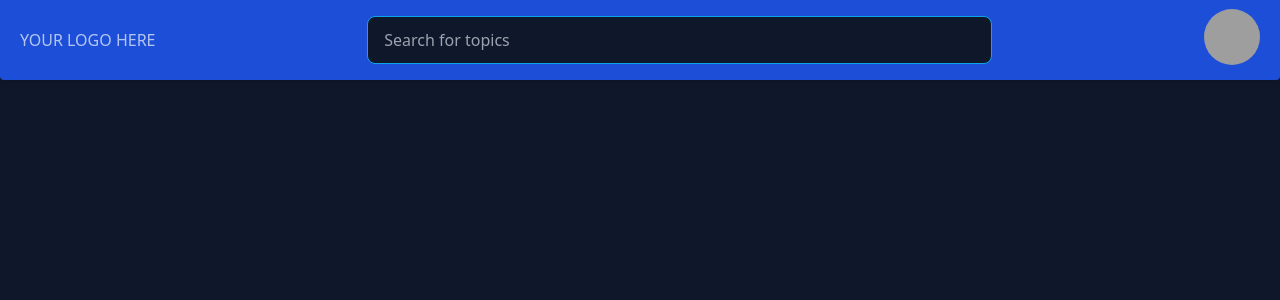
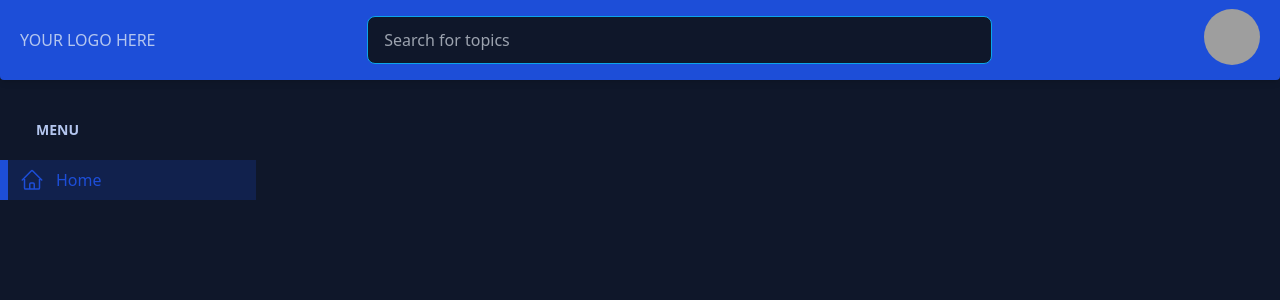
Before and after one commit to serzhan181/reclone, a Next.js app: page / in a window 1280 px wide. Shown: the top 300 px of the page. Built offline with nearby package versions, Linux system fonts and the light colour scheme; grey boxes are pictures that could not be loaded.

Commit message:
add sidebar

```diff
--- a/package.json
+++ b/package.json
@@ -9,9 +9,11 @@
     "lint": "next lint"
   },
   "dependencies": {
+    "@heroicons/react": "^2.0.16",
     "@types/node": "18.14.1",
     "@types/react": "18.0.28",
     "@types/react-dom": "18.0.11",
+    "classnames": "^2.3.2",
     "daisyui": "^2.51.1",
     "eslint": "8.35.0",
     "eslint-config-next": "13.2.1",
--- a/src/app/layout.tsx
+++ b/src/app/layout.tsx
@@ -1,4 +1,5 @@
 import { Header } from "@/components/header";
+import { SidebarMenu } from "@/components/sidebar-menu";
 import "./globals.css";
 
 export const metadata = {
@@ -15,9 +16,12 @@ export default function RootLayout({
     <html lang="en">
       <body>
         <Header />
-        <main className="flex justify-center mt-20">
-          <div className="container pt-10">{children}</div>
-        </main>
+        <div className="flex justify-center mt-20">
+          <div className="container relative flex w-full pt-10">
+            <SidebarMenu />
+            <main>{children}</main>
+          </div>
+        </div>
       </body>
     </html>
   );
--- /dev/null
+++ b/src/components/sidebar-menu.tsx
@@ -0,0 +1,50 @@
+"use client";
+
+import HomeIcon from "@heroicons/react/24/outline/HomeIcon";
+import { ReactElement } from "react";
+import classNames from "classnames";
+import Link from "next/link";
+import { usePathname } from "next/navigation";
+
+interface SidebarOption {
+  icon: ReactElement;
+  title: string;
+  href: string;
+}
+
+const SIDEBAR_OPTIONS: SidebarOption[] = [
+  {
+    icon: <HomeIcon className="w-6 h-6" />,
+    title: "Home",
+    href: "/",
+  },
+];
+
+export const SidebarMenu = () => {
+  const pathname = usePathname();
+
+  return (
+    <nav className="absolute left-0 flex flex-col gap-5 w-[20%]">
+      <div className="flex gap-2">
+        <h2 className="text-sm font-semibold uppercase pl-9">Menu</h2>
+      </div>
+
+      <ul className="flex flex-col gap-5">
+        {SIDEBAR_OPTIONS.map((o) => (
+          <li
+            key={o.title}
+            className={classNames("py-2 pl-3 transition-all duration-100", {
+              "border-l-8 border-l-primary bg-primary/20 text-primary":
+                o.href.includes(pathname),
+            })}
+          >
+            <Link className="flex items-center gap-3" href={o.href}>
+              <span>{o.icon}</span>
+              <p>{o.title}</p>
+            </Link>
+          </li>
+        ))}
+      </ul>
+    </nav>
+  );
+};
```
Also changed, not shown: 1 other file (tests, documents, lock files or other folders).
